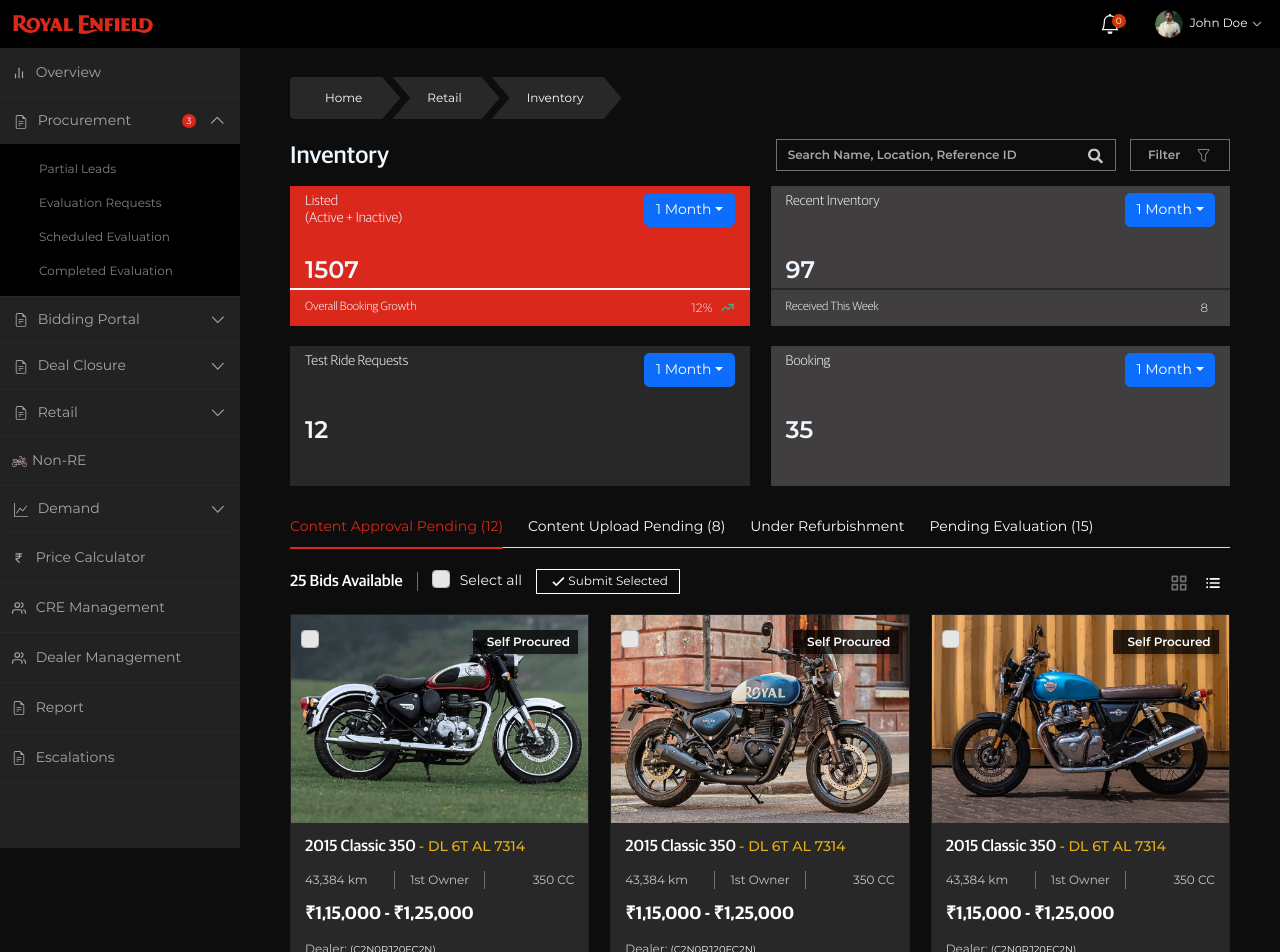
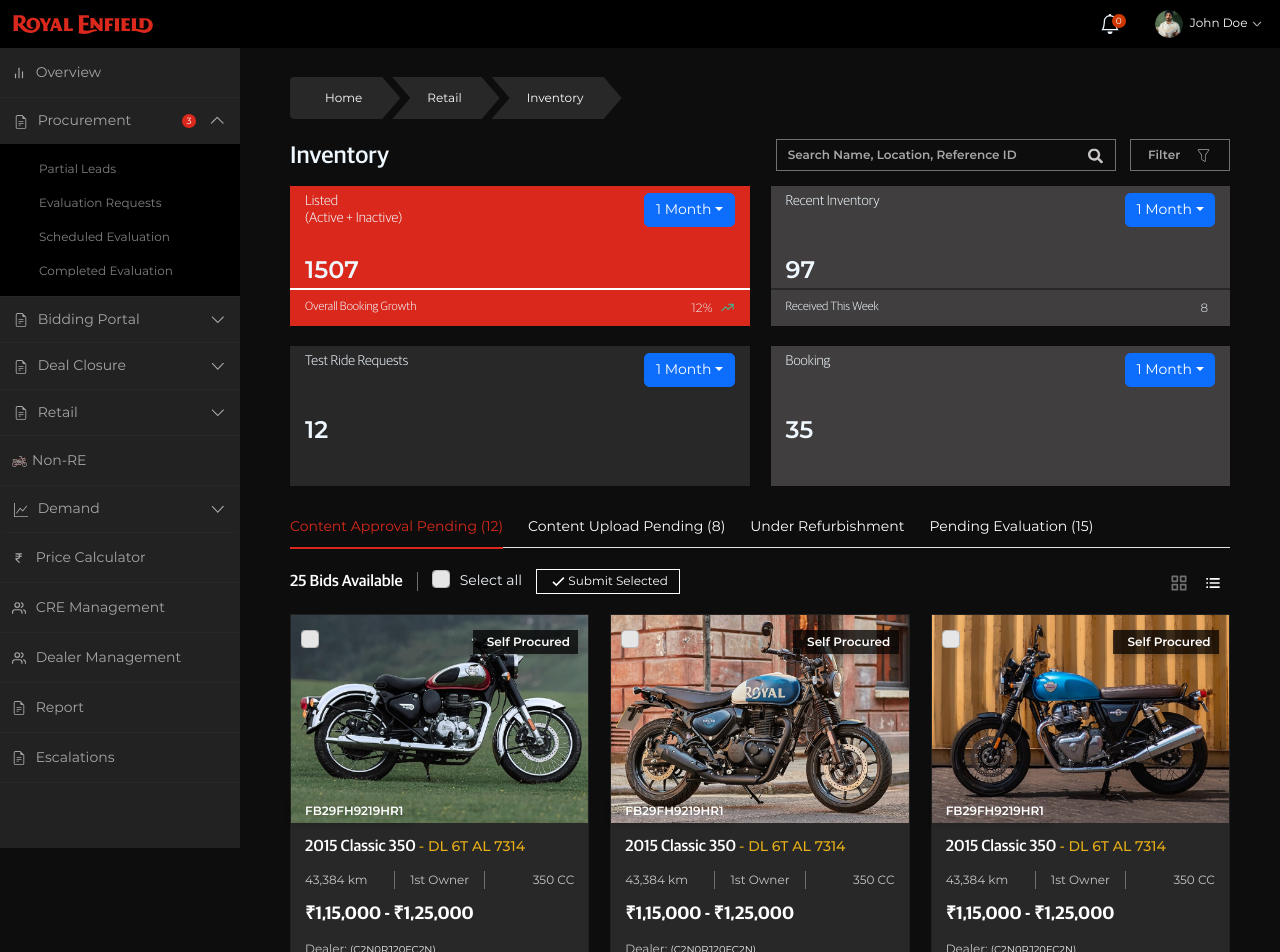
Before and after one commit to nakulsharma95/re-vintage-dashboard-dummy, a Next.js app: page /retail/inventory in a window 1280 px wide. Shown: the top 952 px of the page. Built offline with nearby package versions, Linux system fonts and the light colour scheme.

Commit message:
fix: ui fixes in retail pages

```diff
--- a/components/common/cardCheckbox/index.jsx
+++ b/components/common/cardCheckbox/index.jsx
@@ -4,7 +4,7 @@
 import styles from "./style.module.scss";
 import ToggleSwitchCard from "../../retails/toggleSwitchCard";
 import CustomCheckBox from "../customCheckBox";
-import ArrowButton from '../../common/buttons/ArrowButton';
+import ArrowButton from "../../common/buttons/ArrowButton";
 
 function BikeCardRadio({
   isCheckBoxVisible,
@@ -12,6 +12,7 @@
   isCardVisible,
   isBikeTagVisible,
   isOlxTagVisible,
+  isBikeChassisVisible,
 }) {
   const renderTooltip = (props) => (
     <Tooltip id="button-tooltip" {...props}>
@@ -38,7 +39,13 @@
       {cardData.map((item, index) => (
         <Col xxl={3} xl={4} lg={6} key={item.id}>
           <Card className={styles.bikeCardMain}>
-            <Card.Img variant="top" src={item.imageUrl} />
+            <div className={styles.ChassisImage}>
+              <Card.Img variant="top" src={item.imageUrl} />
+              {isBikeChassisVisible && (
+                <div className={`${styles.bikeChassisTag}`}>FB29FH9219HR1</div>
+              )}
+            </div>
+
             {isCheckBoxVisible && (
               <div className={`${styles.bikeCardCheck}`}>
                 <CustomCheckBox />
@@ -47,6 +54,7 @@
             {isBikeTagVisible && (
               <div className={`${styles.bikeCardTag}`}>Self Procured</div>
             )}
+
             {isOlxTagVisible && (
               <div className={`${styles.bikeCardTagOlx}`}>
                 Listed on
--- a/components/common/cardCheckbox/style.module.scss
+++ b/components/common/cardCheckbox/style.module.scss
@@ -16,6 +16,10 @@
   margin-left: 10px;
 
 }
+
+.ChassisImage{
+  position: relative;
+}
   .bikeCardTag{
 	position: absolute;
 	top: 15px;
@@ -27,6 +31,17 @@
 	box-shadow: 0px 3px 6px rgba(0, 0, 0, 0.161);
   right: 0;
   margin-right: 10px;
+  }
+  .bikeChassisTag{
+    position: absolute;
+    font-size: 12px;
+    font-weight: 600;
+    color: #ffffff;
+    padding: 0.2rem 0.6rem 0.2rem 1rem;
+    box-shadow: 0px 3px 6px rgb(0 0 0 / 16%);
+    margin-right: 10px;
+    bottom: 0;
+
   }
   .bikeCardTagOlx{
     display: block !important;
--- a/components/common/sortTabs/index.jsx
+++ b/components/common/sortTabs/index.jsx
@@ -1,6 +1,6 @@
 import React from "react";
 import { Col, Form, Button } from "react-bootstrap";
-import { BiGridAlt, BiListUl, BiCheck } from "react-icons/bi";
+import { BiGridAlt, BiListUl, BiCheck, BiErrorAlt } from "react-icons/bi";
 import CustomCheckBox from "../customCheckBox";
 import styles from "./style.module.scss";
 
@@ -31,7 +31,10 @@
                         variant="primary"
                         className={`${styles.submitCheckBBtn} ms-3`}
                       >
-                        <BiCheck className={styles.checkBtnIcon} />
+                        <BiErrorAlt
+                          className={`${styles.checkBtnIcon} mx-1`}
+                          size={15}
+                        />
                         Move to Inactive
                       </Button>
                     </>
@@ -43,7 +46,6 @@
                       <BiCheck className={styles.checkBtnIcon} />
                       Approve Selected
                     </Button>
-
                   )}
                 </>
               ) : (
@@ -51,7 +53,6 @@
                   <BiCheck className={styles.checkBtnIcon} />
                   Submit Selected
                 </Button>
-
               )}
             </div>
           </>
--- a/pages/retail/index.jsx
+++ b/pages/retail/index.jsx
@@ -18,7 +18,7 @@
         title4="Pending Evaluation (15)"
       />
        <SortTabs selectAllCheck />
-      <BikeCardRadio isCheckBoxVisible={false} isButtonVisible={false} />
+      <BikeCardRadio isCheckBoxVisible={false} isButtonVisible={false} isBikeChassisVisible={false} />
     </div>
   );
 }
--- a/pages/retail/inventory/index.jsx
+++ b/pages/retail/inventory/index.jsx
@@ -24,6 +24,7 @@
         isCardVisible={false}
         isBikeTagVisible={true}
         isOlxTagVisible={false}
+        isBikeChassisVisible={true}
       />
     </div>
   );
--- a/pages/retail/marketplace/index.jsx
+++ b/pages/retail/marketplace/index.jsx
@@ -17,7 +17,7 @@
         title3="OLX Listing (4)"
       />
        <SortTabs selectAllCheck approveBtn moveToOlx />
-      <BikeCardRadio isCardVisible isCheckBoxVisible={true} isBikeTagVisible={false} isOlxTagVisible={true} />
+      <BikeCardRadio isCardVisible isCheckBoxVisible={true} isBikeTagVisible={false} isOlxTagVisible={true} isBikeChassisVisible={false} />
     </div>
   );
 }
```
Also changed, not shown: components/common/customCheckBox/style.module.scss (line endings or trailing spaces).
